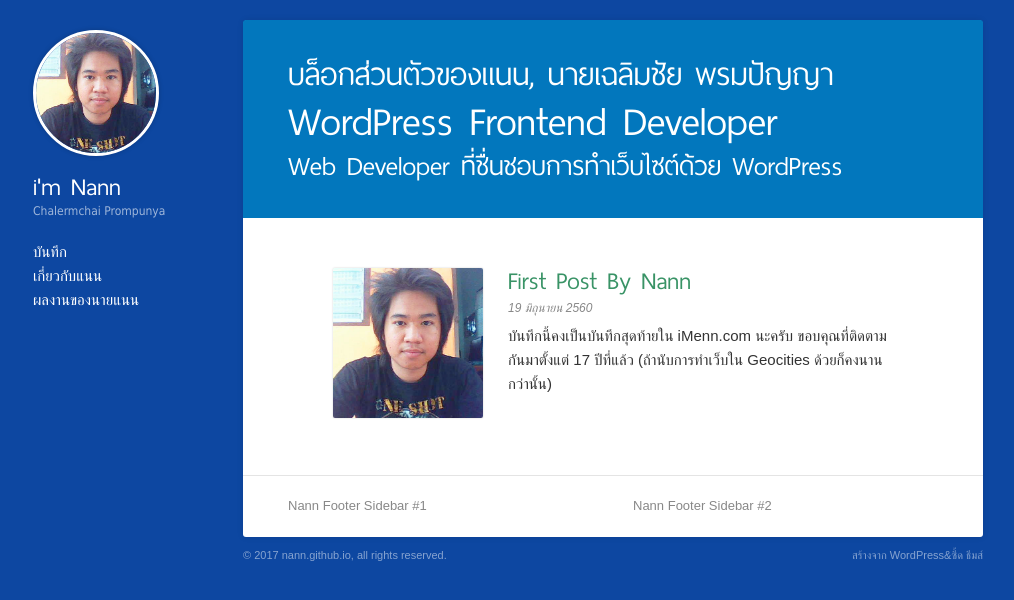
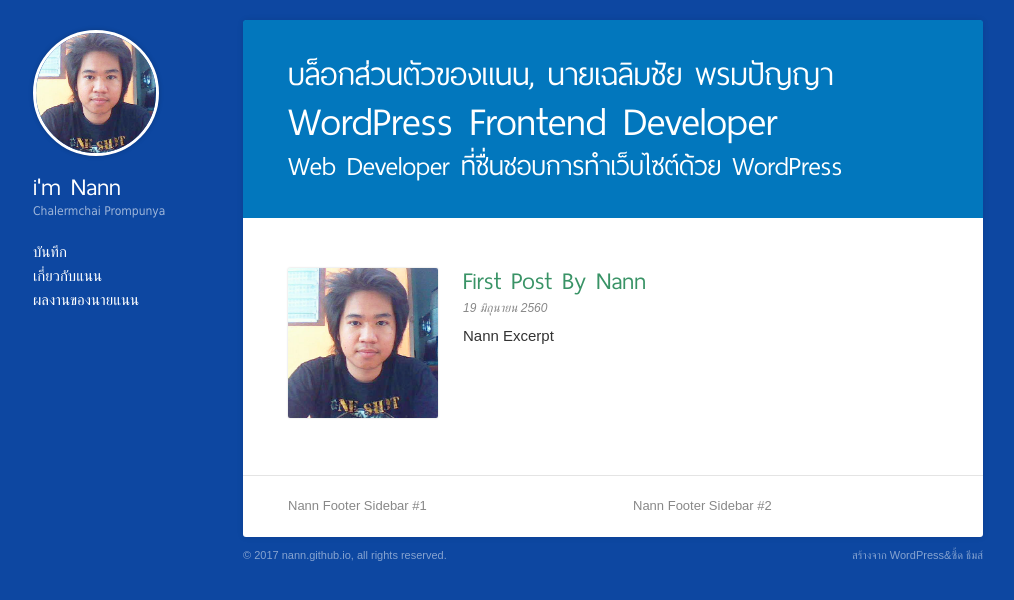
Before and after one commit to Nann/nann.github.io, a Jekyll site: the page built from index.html, in a window 1280 px wide. Shown: the top 600 px of the page, without its empty margins (132-1146 px from the left). Built offline with Jekyll 4.4.1, drawn with Linux system fonts in a browser that asks for light colours.

Commit message:
Fix blog list on home page

```diff
--- a/index.html
+++ b/index.html
@@ -39,26 +39,28 @@
             <h4>Web Developer ที่ชื่นชอบการทำเว็บไซต์ด้วย WordPress</h4>
         </div>
         <div class="items group">
-            <article class="nann post">
+            {% for post in site.posts %}
+            <article class="nann-post">
                 <div class="item group">
                     <div class="pic">
-                        <a href="#">
-                            <img src="./assets/img/nann-display.jpg">
+                        <a href="{{ post.url }}" title="{{ post.title }}">
+                            <img src="https://nann.github.io/assets/img/nann-display.jpg">
                         </a>
                     </div>
                     <div class="info">
                         <header>
                             <h3>
-                                <a href="#">First Post By Nann</a>
+                                <a href="{{ post.url }}" title="{{ post.title }}">{{ post.title }}</a>
                             </h3>
                         </header>
                         <div class="meta">
                             <i class="fa fa-calendar"> 19 มิถุนายน 2560</i>
                         </div>
-                        <p class="excerpt">บันทึกนี้คงเป็นบันทึกสุดท้ายใน iMenn.com นะครับ ขอบคุณที่ติดตามกันมาตั้งแต่ 17 ปีที่แล้ว (ถ้านับการทำเว็บใน Geocities ด้วยก็คงนานกว่านั้น)</p>
+                        <p class="excerpt">Nann Excerpt</p>
                     </div>
                 </div>
             </article>
+            {% endfor %}
         </div>
         <div id="foot-widgets">
             <ul id="foot-widget">
```
